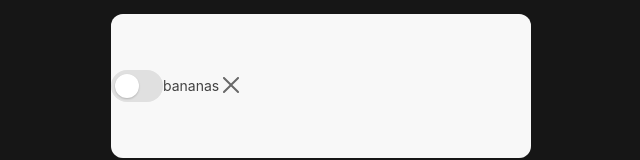
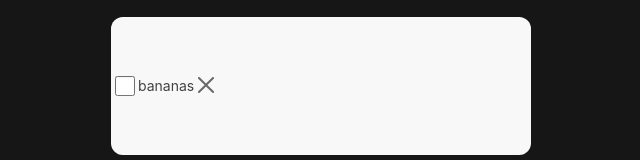
Before and after one commit to MSzostaq/TODO-List, a React (Create React App) app: page /list in a window 1280 px wide. Shown: the part 314-474 px from the top of the page, without its empty margins (319-959 px from the left). Built offline with nearby package versions, Linux system fonts and the light colour scheme.

Commit message:
Checkbox component

```diff
--- a/src/components/Checkbox.jsx
+++ b/src/components/Checkbox.jsx
@@ -1,48 +1,20 @@
 import React from "react";
 import styled from "styled-components";
 
-const ToggleButton = styled.button`
-  background-color: ${({ isOn }) => (isOn ? "#76bd70" : "#e0e0e0")};
-  border-radius: 16px;
-  display: flex;
-  justify-content: ${({ isOn }) => (isOn ? "flex-end" : "flex-start")};
-  padding: 4px;
-  width: 52px;
-  height: 32px;
+const Input = styled.input`
+  border: 5px solid #aaa;
+  color: ${({ theme }) => theme.colors.error};
+  box-shadow: inset 0 1px 3px rgba(0, 0, 0, 0.1);
+  width: 20px;
+  height: 20px;
 
-  ${({ size }) =>
-    size === "jumbo" &&
-    `
-        border-radius: 64px;
-        padding: 16px;
-        width: 208px;
-        height: 128px;
-
-        ${Switch} {
-          width: 96px;
-          height: 96px;
-        }
-    `}
+  &:focus {
+    box-shadow: 0 0 0 1px rgba(103, 128, 159, 0.5);
+  }
 `;
 
-const Switch = styled.div`
-  background-color: #fff;
-  border-radius: 50%;
-  box-shadow: 0 1px 2px rgba(0, 0, 0, 0.2);
-  width: 24px;
-  height: 24px;
-`;
+const Checkbox = () => {
+  return <Input type="checkbox" />;
+};
 
-function Toggle({ size, value, onChange }) {
-  function onButtonClick() {
-    onChange(!value);
-  }
-  return (
-    <ToggleButton size={size} isOn={value} onClick={onButtonClick}>
-      <Switch />
-    </ToggleButton>
-  );
-}
-
-export default Toggle;
-// at home
+export default Checkbox;
```
